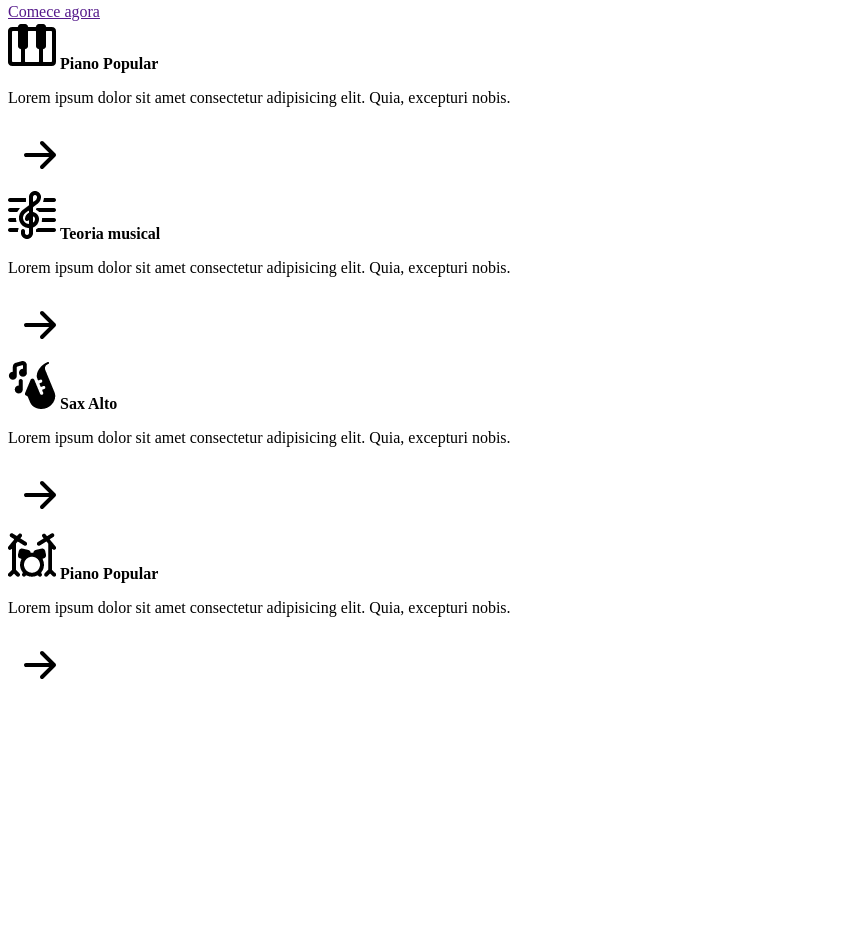
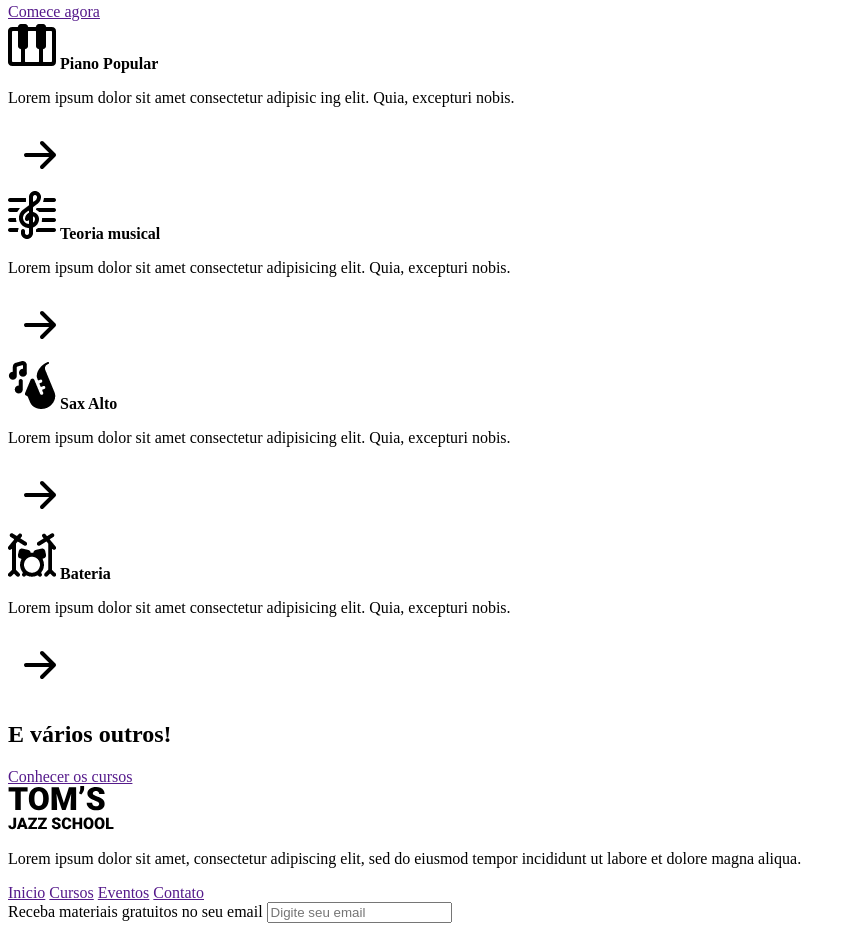
Before and after one commit to nikolasrailan/OneBite-LandingPage, a plain HTML site: page index.html in a window 1280 px wide. Shown: the part 755-1686 px from the top of the page, without its empty margins (0-856 px from the left). Before the commit the page ends 1464 px from the top, so only its background shows below. Drawn offline with Linux system fonts and the light colour scheme.

Commit message:
footer(html)

```diff
--- a/index.html
+++ b/index.html
@@ -29,10 +29,11 @@
     </section>
 
     <section>
+      <div class="cards  ">
         <article>
           <img src="img/piano.png" alt="Icone tecla de piano">
           <strong>Piano Popular</strong>
-        <p>Lorem ipsum dolor sit amet consectetur adipisicing elit. Quia, excepturi nobis.</p>
+          <p>Lorem ipsum dolor sit amet consectetur adipisic  ing elit. Quia, excepturi nobis.</p>
           <a href=""><img src="img/arrow-right.svg" alt="Ir para piagina do curso"></a>
         </article>
         <article>
@@ -48,12 +49,33 @@
           <a href=""><img src="img/arrow-right.svg" alt="Ir para piagina do curso"></a>
         </article>
         <article>
-        <img src="img/drums.png" alt="Icone tecla de piano">
-        <strong>Piano Popular</strong>
+          <img src="img/drums.png" alt="Icone de bateria">
+          <strong>Bateria</strong>
           <p>Lorem ipsum dolor sit amet consectetur adipisicing elit. Quia, excepturi nobis.</p>
           <a href=""><img src="img/arrow-right.svg" alt="Ir para piagina do curso"></a>
         </article>
+      </div>
+
+      <h2>E <span>vários</span> outros!</h2>
+      <a href="" >Conhecer os cursos</a>
     </section>
   </main>
+
+  <footer>
+    <div>
+      <img src="img/logo.svg" alt="Tom's Jazz School">
+      <p>Lorem ipsum dolor sit amet, consectetur adipiscing elit, sed do eiusmod tempor incididunt ut labore et dolore magna aliqua.</p>
+    </div>
+    <nav>
+      <a href="">Inicio</a>
+      <a href="">Cursos</a>
+      <a href="">Eventos</a>
+      <a href="">Contato</a>
+    </nav>
+    <form>
+      <label for="email">Receba materiais gratuitos no seu email</label>
+      <input type="text" name="email" id="email" placeholder="Digite seu email">
+    </form>
+  </footer>
 </body>
 </html>
```
Lines whose indentation alone changed are shown as unchanged.
